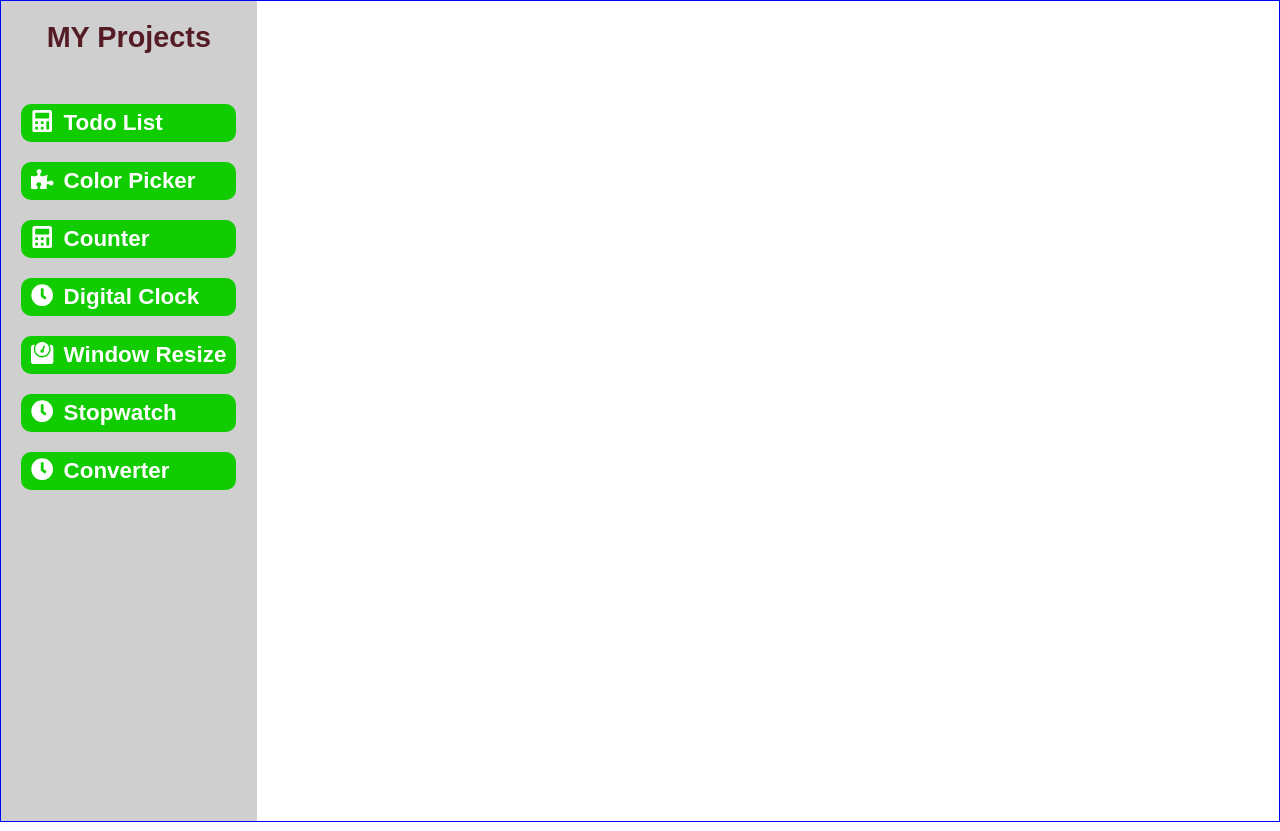
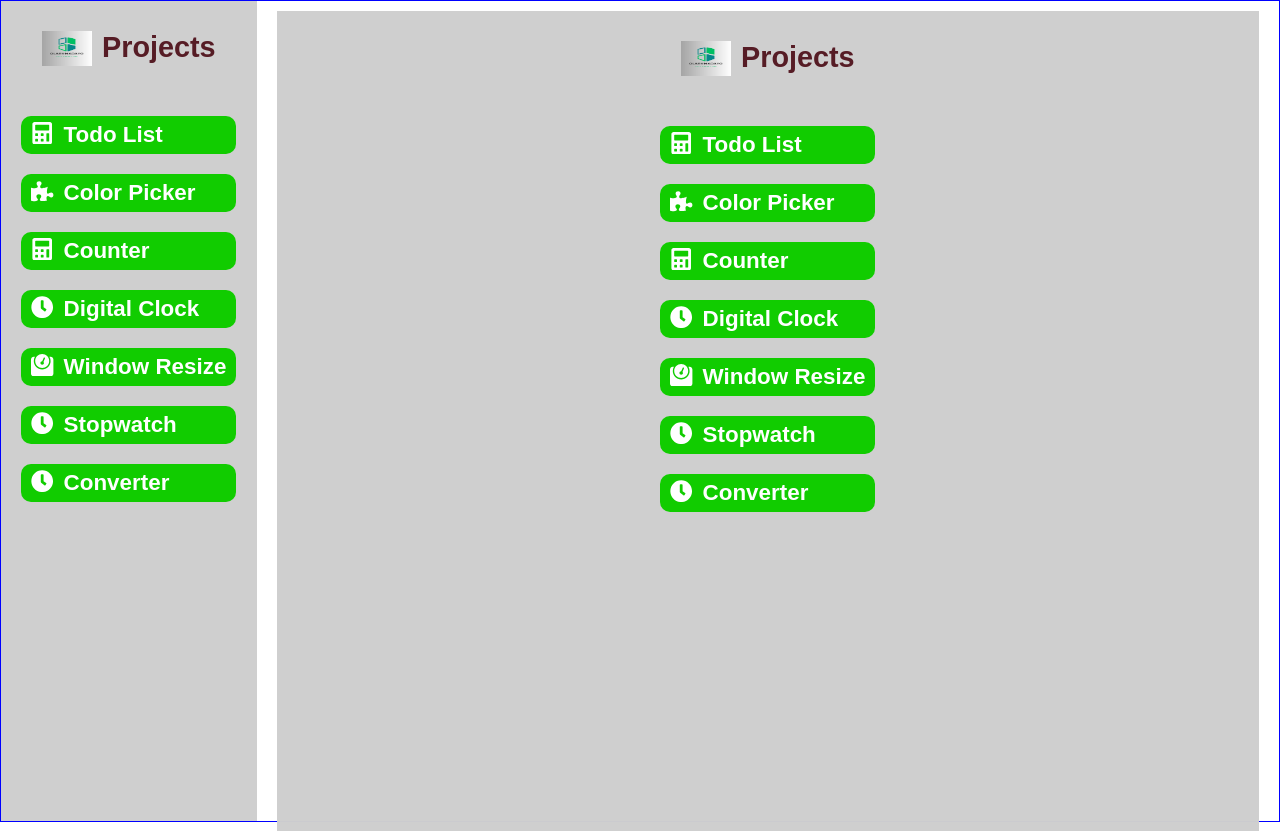
Before and after one commit to olaemmadayo/project_portfolio, a React (Vite) app: page / in a window 1280 px wide. Built offline with nearby package versions, Linux system fonts and the light colour scheme.

Commit message:
added paths to the root

```diff
--- a/src/App.jsx
+++ b/src/App.jsx
@@ -22,7 +22,13 @@ const App = () => {
           <div className='project--c'>
 
             <Routes>
-              <Route path="todo-list" element={<TodoList/>} />
+            <Route path="/" element={
+              <>
+                <ProjectNav/>
+
+              </>
+            } />
+              <Route path="/todo-list" element={<TodoList/>} />
               <Route path="color-picker" element={<ColorPicker/>} />
               <Route path="counter" element={<Counter/>} />
               <Route path="digital-time" element={<DigitalClock/>} />
--- a/src/component/ProjectNav.jsx
+++ b/src/component/ProjectNav.jsx
@@ -2,7 +2,7 @@ import React from 'react';
 import { Link } from 'react-router-dom';
 import "../styles/projectNav.css"
 import { FaCalculator, FaClock, FaPuzzlePiece, FaSign, FaWeight } from 'react-icons/fa';
-
+import techLogo from "../assets/images/olaemmadayo tech.png"
 
 
 
@@ -11,7 +11,9 @@ const ProjectNav = () => {
     <div className='project--nav'>
 
       <div className="nav-heading">
-        <h3 className='heading-font'>MY Projects</h3>
+        <img className="techlogo" src={techLogo} alt="" />
+        <h3 className='heading-font'>Projects</h3>
+
       </div>
 
       <div className="project-links">
--- a/src/styles/projectNav.css
+++ b/src/styles/projectNav.css
@@ -10,11 +10,23 @@ body{
   background-color: hsla(0, 0%, 81%, 0.986);
 
 }
+.nav-heading{
+  display: flex;
+  justify-content: space-between;
+  align-content: center;
+  margin-top: 20px;
+  gap: 10px;
+}
 .heading-font{
   color: hsla(350, 92%, 14%, 0.877);
   font-size: 1.8rem;
   font-weight: bold;
-  margin-top: 10px;
+  align-items: center;
+  /* margin-top: 10px; */
+}
+.techlogo{
+  width: 50px;
+  height: 35px;
 }
 .project-links{
   margin-top: 50px;
```
Also changed, not shown: src/assets/images/olaemmadayo tech.png (added).
